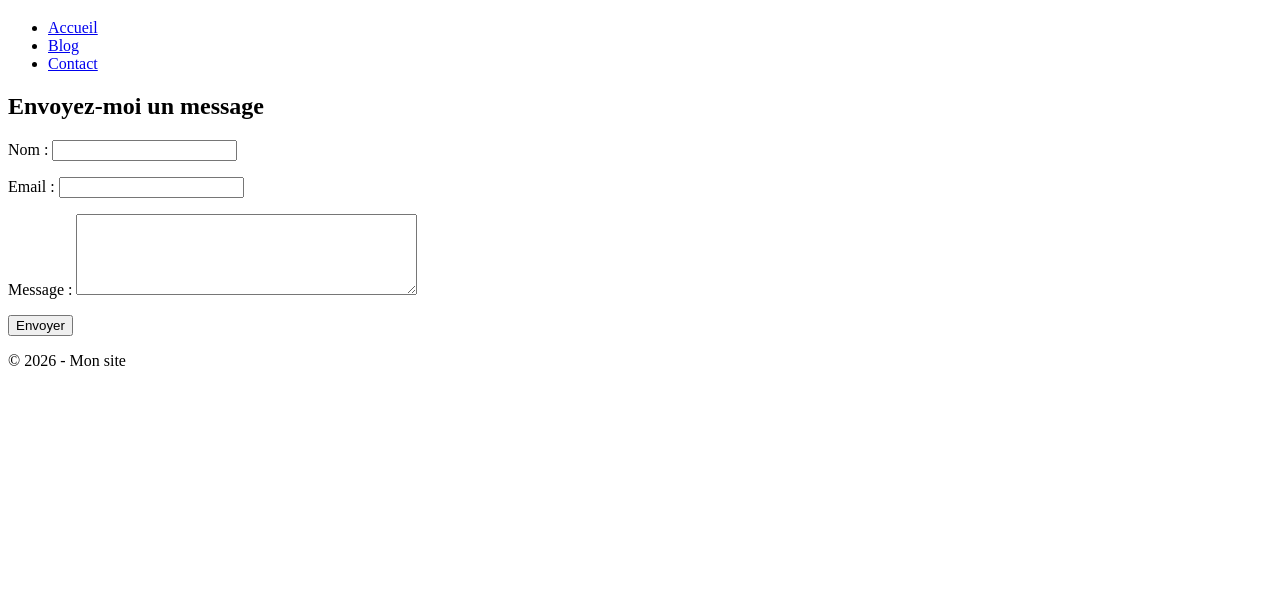
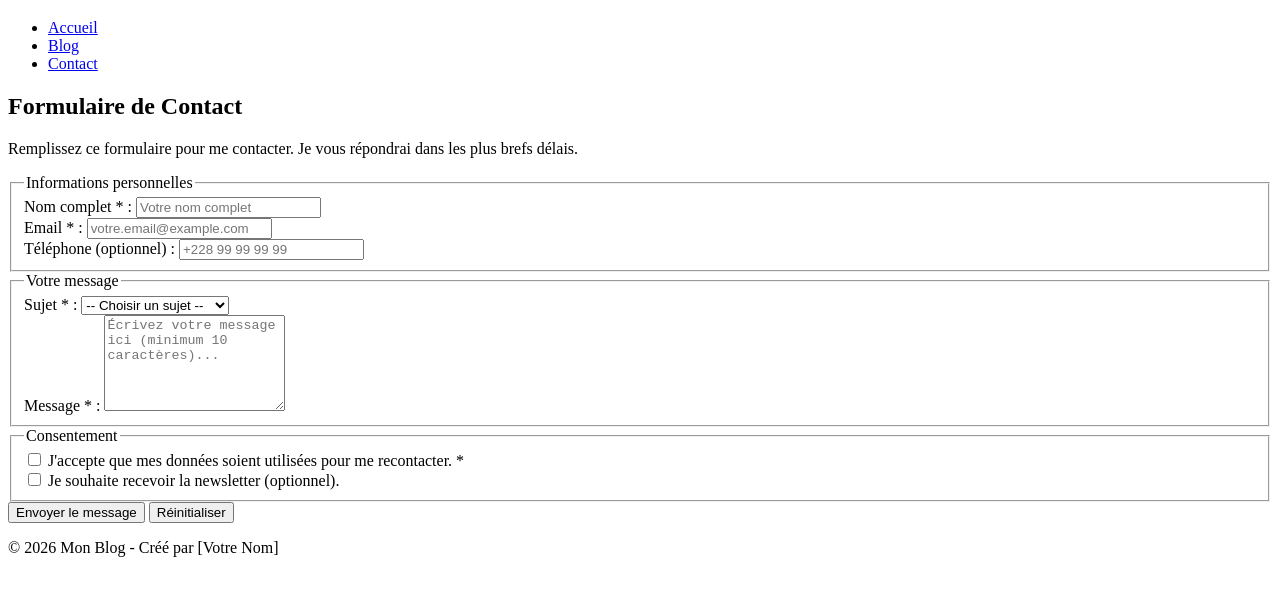
Before and after one commit to Othanne/ipnet-IT130-hannes, a plain HTML site: page contact.html in a window 1280 px wide. Shown: the part 61-656 px from the top of the page. Drawn offline with Linux system fonts and the light colour scheme.

Commit message:
Ajout de la page contact.html avec formulaire complet

```diff
--- a/contact.html
+++ b/contact.html
@@ -3,10 +3,10 @@
     <head>
         <meta charset="UTF-8">
         <meta name="viewport" content="width=device-width, initial-scale=1.0">
-  <title>Contact</title>
+        <meta name="description" content="Page de contact de mon blog - IT 130">
+        <title>Contact - Mon Blog</title>
     </head>
     <body>
-
         <header>
             <h1>Contactez-moi</h1>
             <nav>
@@ -20,32 +20,110 @@
 
         <main>
             <section>
-      <h2>Envoyez-moi un message</h2>
+                <h2>Formulaire de Contact</h2>
+                <p>
+                    Remplissez ce formulaire pour me contacter. Je vous répondrai
+                    dans les plus brefs délais.
+                </p>
 
                 <form action="#" method="post">
-        <p>
-          <label for="nom">Nom :</label>
-          <input type="text" id="nom" name="nom" required>
-        </p>
 
-        <p>
-          <label for="email">Email :</label>
-          <input type="email" id="email" name="email" required>
-        </p>
+                    <!-- Groupe 1 : Informations personnelles -->
+                    <fieldset>
+                        <legend>Informations personnelles</legend>
 
-        <p>
-          <label for="message">Message :</label>
-          <textarea id="message" name="message" rows="5" cols="40" required></textarea>
-        </p>
+                        <!-- Champ Nom -->
+                        <div>
+                            <label for="nom">
+                                Nom complet <span aria-hidden="true">*</span> :
+                            </label>
+                            <input type="text" id="nom" name="nom"
+                                   placeholder="Votre nom complet"
+                                   required minlength="2" maxlength="50">
+                        </div>
 
-        <button type="submit">Envoyer</button>
+                        <!-- Champ Email -->
+                        <div>
+                            <label for="email">
+                                Email <span aria-hidden="true">*</span> :
+                            </label>
+                            <input type="email" id="email" name="email"
+                                   placeholder="votre.email@example.com"
+                                   required>
+                        </div>
+
+                        <!-- Champ Téléphone -->
+                        <div>
+                            <label for="telephone">Téléphone (optionnel) :</label>
+                            <input type="tel" id="telephone" name="telephone"
+                                   placeholder="+228 99 99 99 99"
+                                   pattern="[+0-9 ]{8,20}">
+                        </div>
+                    </fieldset>
+
+                    <!-- Groupe 2 : Votre message -->
+                    <fieldset>
+                        <legend>Votre message</legend>
+
+                        <!-- Champ Sujet -->
+                        <div>
+                            <label for="sujet">
+                                Sujet <span aria-hidden="true">*</span> :
+                            </label>
+                            <select id="sujet" name="sujet" required>
+                                <option value="">-- Choisir un sujet --</option>
+                                <option value="question">Question sur le cours</option>
+                                <option value="projet">Proposition de projet</option>
+                                <option value="stage">Demande de stage</option>
+                                <option value="partenariat">Partenariat</option>
+                                <option value="autre">Autre</option>
+                            </select>
+                        </div>
+
+                        <!-- Champ Message -->
+                        <div>
+                            <label for="message">
+                                Message <span aria-hidden="true">*</span> :
+                            </label>
+                            <textarea id="message" name="message"
+                                      rows="6"
+                                      placeholder="Écrivez votre message ici (minimum 10 caractères)..."
+                                      required minlength="10" maxlength="1000"></textarea>
+                        </div>
+                    </fieldset>
+
+                    <!-- Groupe 3 : Consentement -->
+                    <fieldset>
+                        <legend>Consentement</legend>
+
+                        <div>
+                            <input type="checkbox" id="rgpd" name="rgpd" required>
+                            <label for="rgpd">
+                                J'accepte que mes données soient utilisées pour me
+                                recontacter. <span aria-hidden="true">*</span>
+                            </label>
+                        </div>
+
+                        <div>
+                            <input type="checkbox" id="newsletter" name="newsletter">
+                            <label for="newsletter">
+                                Je souhaite recevoir la newsletter (optionnel).
+                            </label>
+                        </div>
+                    </fieldset>
+
+                    <!-- Boutons -->
+                    <div>
+                        <button type="submit">Envoyer le message</button>
+                        <button type="reset">Réinitialiser</button>
+                    </div>
+
                 </form>
             </section>
         </main>
 
         <footer>
-    <p>&copy; 2026 - Mon site</p>
+            <p>© 2026 Mon Blog - Créé par [Votre Nom]</p>
         </footer>
-
     </body>
 </html>
```
Also changed, not shown: blog.html (+2 -2 lines). Lines whose indentation alone changed are shown as unchanged.
